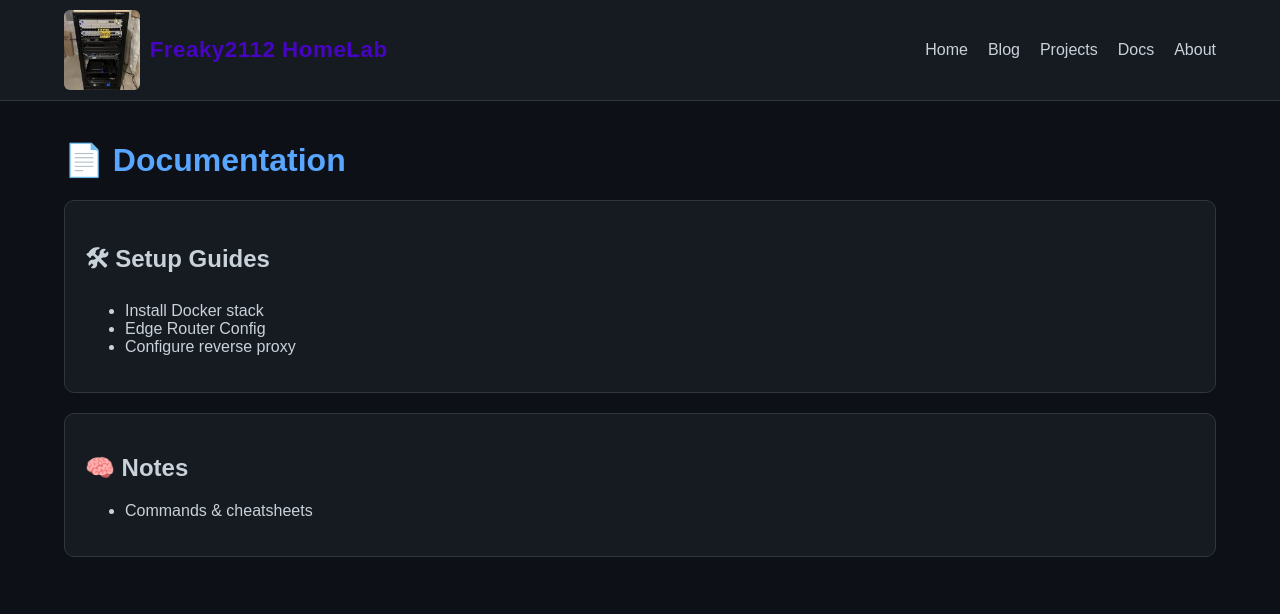
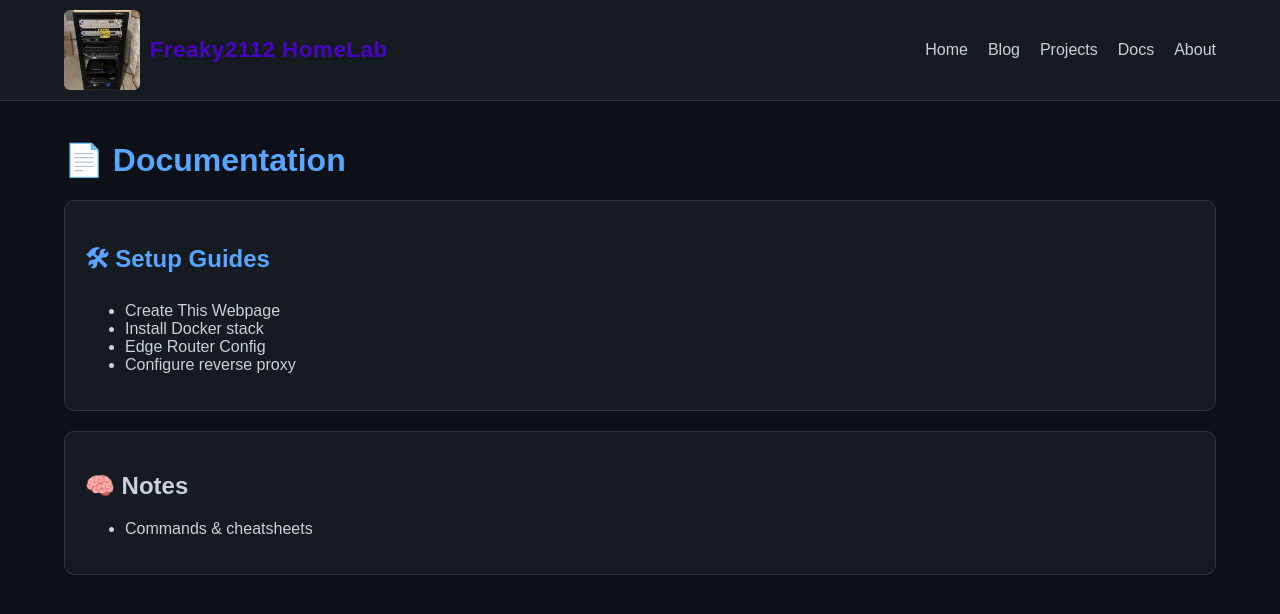
Before and after one commit to Freaky2112/freaky2112.github.io, a Jekyll site: the page built from docs.md, in a window 1280 px wide. Shown: the top 614 px of the page. Built offline with Jekyll 4.4.1, drawn with Linux system fonts in a browser that asks for light colours.

Commit message:
add docs links

```diff
--- a/docs.md
+++ b/docs.md
@@ -7,8 +7,9 @@ permalink: /docs/
 # 📄 Documentation
 
 <div class="card">
-<h2>🛠 Setup Guides</h2>
+<h2><a href="{{ docs.url }}">🛠 Setup Guides</a></h2>
 <ul>
+  <li>Create This Webpage </li>
   <li>Install Docker stack</li>
   <li>Edge Router Config</li>
   <li>Configure reverse proxy</li>
```
